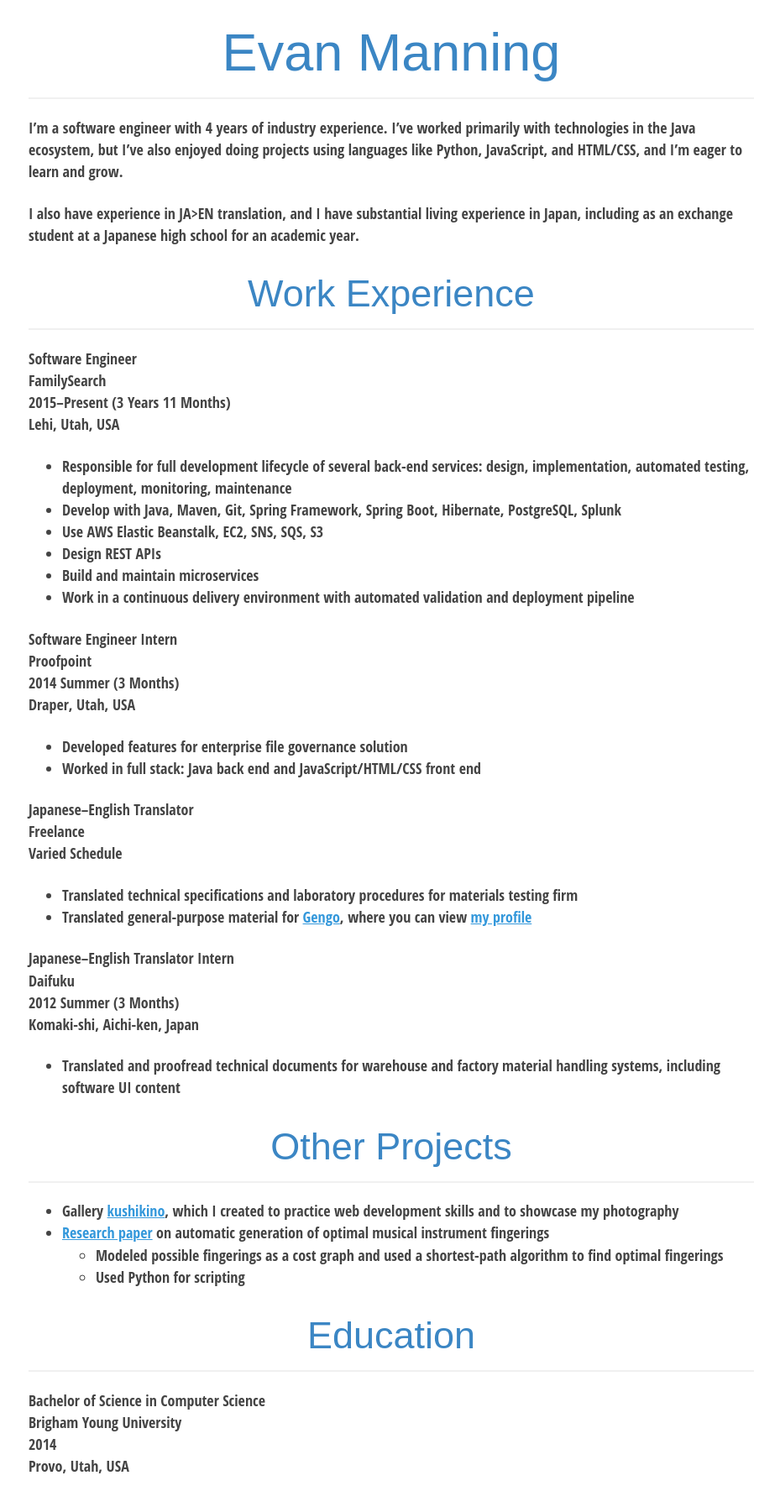
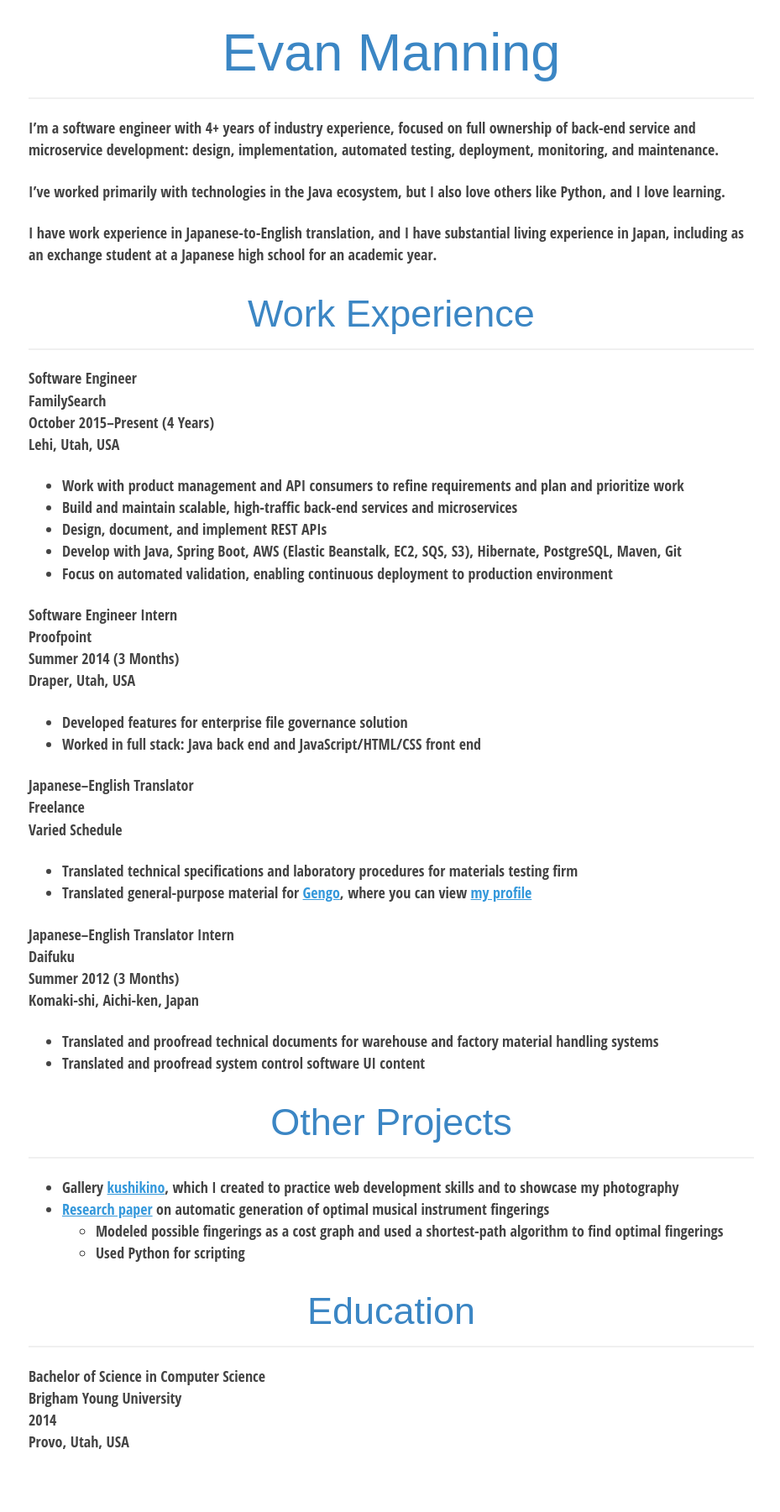
Before and after one commit to evanmanning/evanmanning.github.io, a Jekyll site: the page built from index.md, in a window 1280 px wide. Shown: the whole page at 84% size, without its empty margins (174-1103 px from the left). Built offline with Jekyll 4.4.1, drawn with Linux system fonts in a browser that asks for light colours; after the commit the page ends 1772 px from its top, so only the background shows below that.

Commit message:
Update resume content

```diff
--- a/index.md
+++ b/index.md
@@ -5,27 +5,28 @@ title: Evan Manning
 
 # Evan Manning
 
-I'm a software engineer with 4 years of industry experience. I've worked primarily with technologies in the Java ecosystem, but I've also enjoyed doing projects using languages like Python, JavaScript, and HTML/CSS, and I'm eager to learn and grow.
+I'm a software engineer with 4+ years of industry experience, focused on full ownership of back-end service and microservice development: design, implementation, automated testing, deployment, monitoring, and maintenance.
 
-I also have experience in JA>EN translation, and I have substantial living experience in Japan, including as an exchange student at a Japanese high school for an academic year.
+I've worked primarily with technologies in the Java ecosystem, but I also love others like Python, and I love learning.
+
+I have work experience in Japanese-to-English translation, and I have substantial living experience in Japan, including as an exchange student at a Japanese high school for an academic year.
 
 ## Work Experience
 
 **Software Engineer**
 FamilySearch
-2015–Present (3 Years 11 Months)
+October 2015–Present (4 Years)
 Lehi, Utah, USA
 
-- Responsible for full development lifecycle of several back-end services: design, implementation, automated testing, deployment, monitoring, maintenance
-- Develop with Java, Maven, Git, Spring Framework, Spring Boot, Hibernate, PostgreSQL, Splunk
-- Use AWS Elastic Beanstalk, EC2, SNS, SQS, S3
-- Design REST APIs
-- Build and maintain microservices
-- Work in a continuous delivery environment with automated validation and deployment pipeline
+- Work with product management and API consumers to refine requirements and plan and prioritize work
+- Build and maintain scalable, high-traffic back-end services and microservices
+- Design, document, and implement REST APIs
+- Develop with Java, Spring Boot, AWS (Elastic Beanstalk, EC2, SQS, S3), Hibernate, PostgreSQL, Maven, Git
+- Focus on automated validation, enabling continuous deployment to production environment
 
 **Software Engineer Intern**
 Proofpoint
-2014 Summer (3 Months)
+Summer 2014 (3 Months)
 Draper, Utah, USA
 
 - Developed features for enterprise file governance solution
@@ -40,10 +41,11 @@ Varied Schedule
 
 **Japanese–English Translator Intern**
 Daifuku
-2012 Summer (3 Months)
+Summer 2012 (3 Months)
 Komaki-shi, Aichi-ken, Japan
 
-- Translated and proofread technical documents for warehouse and factory material handling systems, including software UI content
+- Translated and proofread technical documents for warehouse and factory material handling systems
+- Translated and proofread system control software UI content
 
 ## Other Projects
 
```
